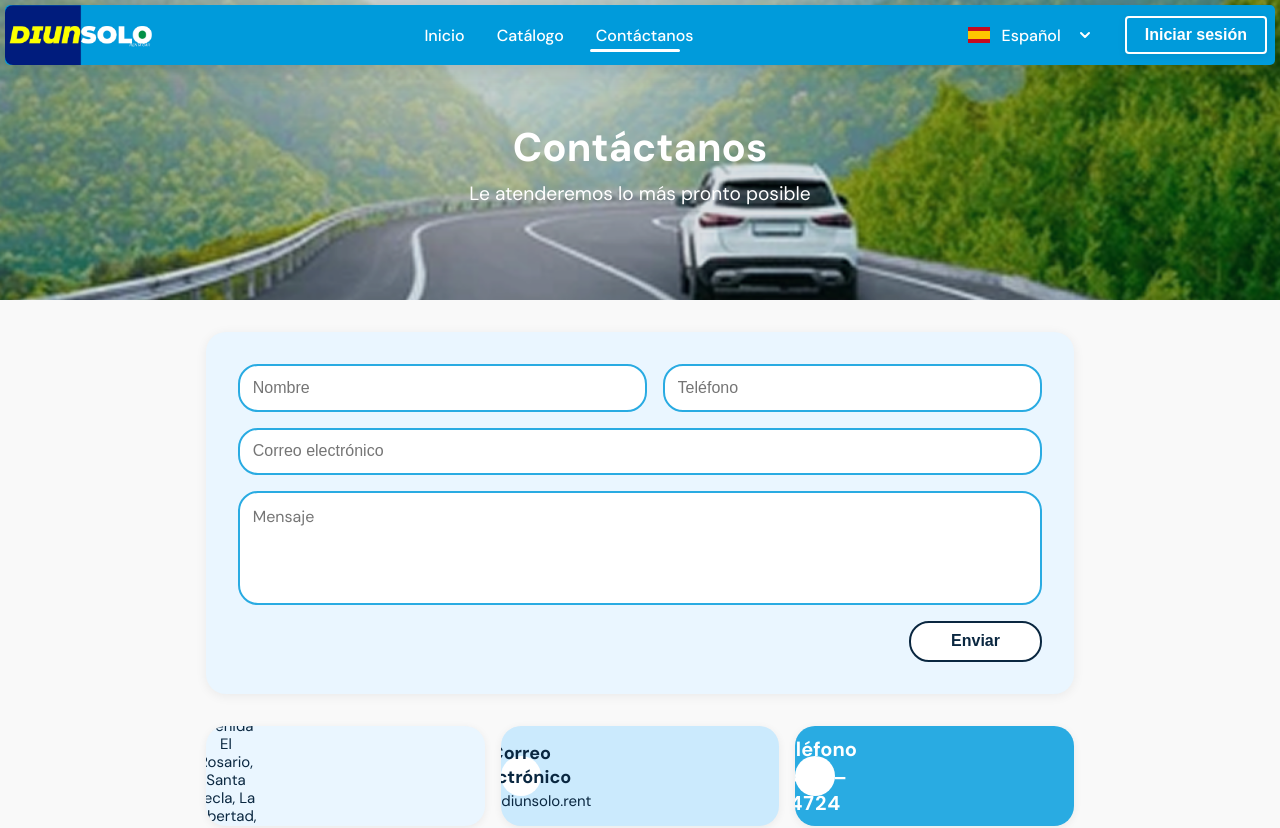
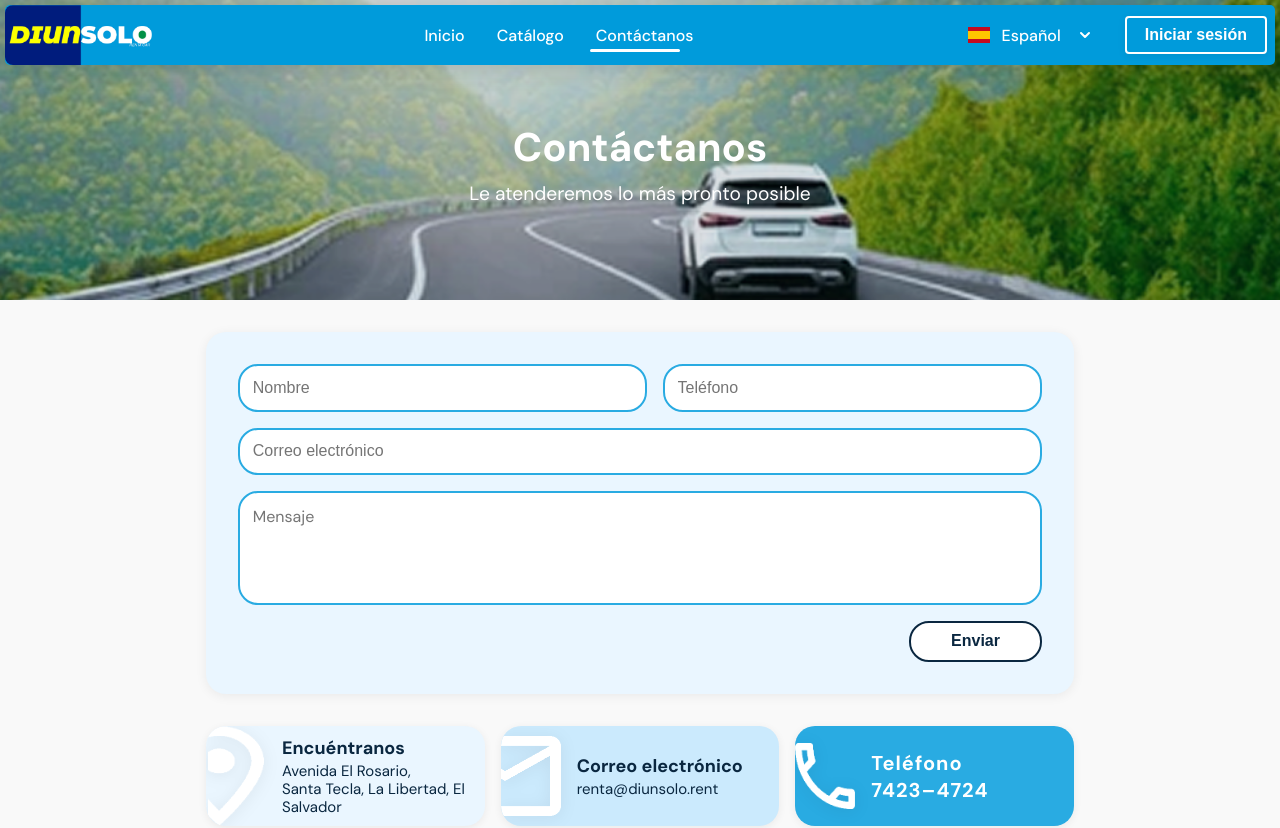
Before and after one commit to AmarisOsorio/DiunsoloRentaCar, a React (Vite) app in the folder frontend/: page /contacto in a window 1280 px wide. Shown: the top 828 px of the page. Built offline with nearby package versions, Linux system fonts and the light colour scheme.

Commit message:
arreglando validaciones

```diff
--- a/frontend/src/Pages/Contacto.jsx
+++ b/frontend/src/Pages/Contacto.jsx
@@ -95,103 +95,32 @@ const Contacto = () => {
         </form>
 
         {/* Info boxes */}
-        <div style={{
-          display: "flex",
-          gap: "1rem",
-          marginBottom: "2rem",
-          flexWrap: "wrap"
-        }}>
+        <div className="info-boxes">
           {/* Ubicación */}
-          <div style={{
-            flex: 1,
-            minWidth: 220,
-            background: "#eaf6ff",
-            borderRadius: 20,
-            padding: 0,
-            display: "flex",
-            alignItems: "center",
-            boxShadow: "0 2px 8px #0001",
-            overflow: "hidden",
-            position: "relative",
-            height: 100
-          }}>
-            <div style={{
-              display: "inline-block",
-              background: "#eaf6ff",
-              borderRadius: "50%",
-              width: 40,
-              height: 40,
-              display: "flex",
-              flexDirection: "column",
-              justifyContent: "center",
-              alignItems: "center",
-              padding: "1.2rem 1rem"
-            }}>
-              <div style={{ fontWeight: 700, color: "#0a2740", fontSize: 18, marginBottom: 2 }}>Encuéntranos</div>
-              <div style={{ color: "#0a2740", fontSize: 15, textAlign: "center", lineHeight: 1.2 }}>
+          <div className="info-card ubicacion">
+            <img src={LocationIcon} alt="Ubicación" className="info-card-img" />
+            <div className="info-card-content">
+              <div className="title">Encuéntranos</div>
+              <div className="subtitle">
                 Avenida El Rosario,<br />
                 Santa Tecla, La Libertad, El Salvador
               </div>
             </div>
           </div>
           {/* Correo */}
-          <div style={{
-            flex: 1,
-            minWidth: 220,
-            background: "#cbeafd",
-            borderRadius: 20,
-            padding: 0,
-            display: "flex",
-            alignItems: "center",
-            boxShadow: "0 2px 8px #0001",
-            overflow: "hidden",
-            position: "relative",
-            height: 100
-          }}>
-            <div style={{
-              display: "inline-block",
-              background: "#fff",
-              borderRadius: "50%",
-              width: 40,
-              height: 40,
-              display: "flex",
-              flexDirection: "column",
-              justifyContent: "center",
-              alignItems: "center",
-              padding: "1.2rem 1rem"
-            }}>
-              <div style={{ fontWeight: 700, color: "#0a2740", fontSize: 18, marginBottom: 2 }}>Correo electrónico</div>
-              <div style={{ color: "#0a2740", fontSize: 15, textAlign: "center" }}>renta@diunsolo.rent</div>
+          <div className="info-card correo">
+            <img src={EmailIcon} alt="Correo" className="info-card-img" />
+            <div className="info-card-content">
+              <div className="title">Correo electrónico</div>
+              <div className="subtitle">renta@diunsolo.rent</div>
             </div>
           </div>
           {/* Teléfono */}
-          <div style={{
-            flex: 1,
-            minWidth: 220,
-            background: "#29abe2",
-            borderRadius: 20,
-            padding: 0,
-            display: "flex",
-            alignItems: "center",
-            boxShadow: "0 2px 8px #0001",
-            overflow: "hidden",
-            position: "relative",
-            height: 100
-          }}>
-            <div style={{
-              display: "inline-block",
-              background: "#fff",
-              borderRadius: "50%",
-              width: 40,
-              height: 40,
-              display: "flex",
-              flexDirection: "column",
-              justifyContent: "center",
-              alignItems: "center",
-              padding: "1.2rem 1rem"
-            }}>
-              <div style={{ fontWeight: 700, color: "#fff", fontSize: 20, marginBottom: 2 }}>Teléfono</div>
-              <div style={{ color: "#fff", fontSize: 20, fontWeight: 700, letterSpacing: 1 }}>7423–4724</div>
+          <div className="info-card telefono">
+            <img src={PhoneIcon} alt="Teléfono" className="info-card-img" />
+            <div className="info-card-content">
+              <div className="title">Teléfono</div>
+              <div className="subtitle">7423–4724</div>
             </div>
           </div>
         </div>
--- a/frontend/src/Pages/styles/Contacto.css
+++ b/frontend/src/Pages/styles/Contacto.css
@@ -137,7 +137,7 @@
   margin-top: 10px;
 }
 
-/* Info boxes */
+/* Info boxes (ajustes para imágenes y contenido) */
 .info-boxes {
   display: flex;
   gap: 1rem;
@@ -157,42 +157,49 @@
   position: relative;
   height: 100px;
 }
-
 .info-card.ubicacion {
   background: #eaf6ff;
 }
-
 .info-card.correo {
   background: #cbeafd;
 }
-
 .info-card.telefono {
   background: #29abe2;
 }
-
+.info-card-img {
+  position: absolute;
+  left: 0;
+  top: 0;
+  height: 100%;
+  width: 60px;
+  z-index: 2;
+  object-fit: contain;
+  filter: drop-shadow(0 2px 8px #0001);
+  border-radius: 20px 0 0 20px;
+  background: transparent;
+}
 .info-card-content {
-  margin-left: 95px;
+  margin-left: 60px;
   flex: 1;
   display: flex;
   flex-direction: column;
   justify-content: center;
-  align-items: center;
+  align-items: flex-start;
   padding: 1.2rem 1rem;
+  height: 100%;
 }
-
 .info-card-content .title {
   font-weight: 700;
   font-size: 18px;
   margin-bottom: 2px;
+  color: #0a2740;
 }
-
 .info-card-content .subtitle {
   color: #0a2740;
   font-size: 15px;
-  text-align: center;
+  text-align: left;
   line-height: 1.2;
 }
-
 .info-card.telefono .info-card-content .title,
 .info-card.telefono .info-card-content .subtitle {
   color: #fff;
@@ -201,16 +208,43 @@
   letter-spacing: 1px;
 }
 
-.info-card-img {
-  position: absolute;
-  left: 0;
-  top: 0;
-  height: 100%;
-  width: auto;
-  z-index: 2;
-  object-fit: contain;
-  filter: drop-shadow(0 2px 8px #0001);
-  border-radius: 20px;
+@media (max-width: 700px) {
+  .info-boxes {
+    flex-direction: column;
+    gap: 1rem;
+  }
+  .info-card,
+  .info-card.ubicacion,
+  .info-card.correo,
+  .info-card.telefono {
+    width: 100%;
+    min-width: 0;
+    max-width: 100%;
+    height: 95px;
+    position: relative;
+    display: flex;
+    align-items: center;
+    margin: 0;
+  }
+  .info-card-content {
+    padding: 1.2rem 1rem;
+    margin-left: 60px;
+    display: flex;
+    flex-direction: column;
+    justify-content: center;
+    align-items: flex-start;
+    flex: 1;
+  }
+  .info-card-img {
+    height: 95px;
+    width: 60px;
+    left: 0;
+    top: 0;
+    transform: none;
+    border-radius: 20px 0 0 20px;
+    position: absolute;
+    object-fit: cover;
+  }
 }
 
 /* Mapa y horarios */
@@ -258,42 +292,3 @@
   color: #555;
   font-size: 14px;
 }
-
-@media (max-width: 700px) {
-  .info-boxes {
-    flex-direction: column;
-    gap: 1rem;
-  }
-  .info-card,
-  .info-card.ubicacion,
-  .info-card.correo,
-  .info-card.telefono {
-    width: 100%;
-    min-width: 0;
-    max-width: 100%;
-    height: 95px; /* Igual que el alto de la imagen */
-    position: relative;
-    display: flex;
-    align-items: center;
-    margin: 0;
-  }
-  .info-card-content {
-    padding: 1.2rem 1rem;
-    margin-left: 95px;
-    display: flex;
-    flex-direction: column;
-    justify-content: center;
-    align-items: center;
-    flex: 1;
-  }
-  .info-card-img {
-    height: 95px;
-    width: 95px;
-    left: 0;
-    top: 0;
-    transform: none;
-    border-radius: 20px 0 0 20px;
-    position: absolute;
-    object-fit: cover;
-  }
-}
--- a/frontend/src/components/modals/RegisterModal.jsx
+++ b/frontend/src/components/modals/RegisterModal.jsx
@@ -9,8 +9,10 @@ import { useAuth } from '../../context/AuthContext.jsx';
 
 const RegisterModal = ({ open, onClose, onSwitchToLogin }) => {
   const {
+    register,
+    handleSubmit,
+    onSubmit,
     handleChange,
-    handleSubmit,
     handlePhoneChange,
     handleInputChange,
     show,
@@ -36,7 +38,10 @@ const RegisterModal = ({ open, onClose, onSwitchToLogin }) => {
     setRegistrationSuccessData,
     getValues,
     licenciaPreview,
-    pasaportePreview
+    pasaportePreview,
+    validateEdad,
+    validateConfirmPassword,
+    errors // <-- agregar errors del form
   } = useRegisterModal();
   const { resendVerificationCode, login } = useAuth();
 
@@ -106,30 +111,38 @@ const RegisterModal = ({ open, onClose, onSwitchToLogin }) => {
           ¿Ya tienes cuenta?{' '}
           <a href="#" className="register-modal-link" onClick={e => { e.preventDefault(); onSwitchToLogin && onSwitchToLogin(); }}>Iniciar sesión</a>
         </div>
-        <form className="register-modal-form" onSubmit={handleSubmit}>
+        <form className="register-modal-form" onSubmit={handleSubmit(onSubmit)}>
           <div className="form-group-full-width" style={{ position: 'relative' }}>
             <label htmlFor="nombre" className="register-modal-label">Nombre</label>
-            <input ref={nombreRef} id="nombre" name="nombre" type="text"
-              onChange={e => {
-                // Solo permite letras y espacios
-                const value = e.target.value.replace(/[^a-zA-ZáéíóúÁÉÍÓÚüÜñÑ\s]/g, '');
-                handleInputChange({
-                  target: {
-                    name: 'nombre',
-                    value
-                  }
-                });
-              }}
-              required
-              className={registerError && registerError.toLowerCase().includes('nombre') ? 'input-error' : ''}
+            <input
+              {...register('nombre', {
+                required: 'El nombre es obligatorio'
+              })}
+              ref={nombreRef}
+              id="nombre"
+              name="nombre"
+              type="text"
+              pattern="[a-zA-ZáéíóúÁÉÍÓÚüÜñÑ\s]+"
+              className={(errors.nombre || (registerError && registerError.toLowerCase().includes('nombre'))) ? 'input-error' : ''}
               onFocus={() => setFocusedField('nombre')}
               onBlur={() => setFocusedField(null)}
+              onChange={e => {
+                const value = e.target.value.replace(/[^a-zA-ZáéíóúÁÉÍÓÚüÜñÑ\s]/g, '');
+                if (e.target.value !== value) {
+                  e.target.value = value;
+                }
+                nombreRef.current.value = value;
+                if (typeof window !== 'undefined' && window.dispatchEvent) {
+                  const event = new Event('input', { bubbles: true });
+                  nombreRef.current.dispatchEvent(event);
+                }
+              }}
             />
-            {registerError && registerError.toLowerCase().includes('nombre') && (
+            {(errors.nombre || (registerError && registerError.toLowerCase().includes('nombre'))) && (
               <span className="fb-error-icon">!</span>
             )}
-            <TooltipPortal targetRef={nombreRef} visible={registerError && registerError.toLowerCase().includes('nombre') && focusedField === 'nombre'}>
-              {registerError}
+            <TooltipPortal targetRef={nombreRef} visible={(errors.nombre || (registerError && registerError.toLowerCase().includes('nombre'))) && focusedField === 'nombre'}>
+              {errors.nombre?.message || registerError}
             </TooltipPortal>
           </div>
 
@@ -137,91 +150,111 @@ const RegisterModal = ({ open, onClose, onSwitchToLogin }) => {
             <label htmlFor="password" className="register-modal-label">Contraseña</label>
             <div style={{ position: 'relative' }}>
               <input
+                {...register('password', { required: 'La contraseña es obligatoria' })}
                 ref={passwordRef}
                 id="password"
                 name="password"
                 type={showPassword ? 'text' : 'password'}
-                onChange={handleInputChange}
-                required
-                className={registerError && registerError.toLowerCase().includes('contraseña') ? 'input-error' : ''}
+                className={
+                  (errors.password || (registerError && registerError.toLowerCase().includes('contraseña')))
+                    ? 'input-error input-error-has-icon'
+                    : ''
+                }
                 onFocus={() => setFocusedField('password')}
                 onBlur={() => setFocusedField(null)}
               />
               <span
                 onClick={() => setShowPassword(v => !v)}
-                className="input-eye-icon"
+                className={`input-eye-icon${(errors.password || (registerError && registerError.toLowerCase().includes('contraseña'))) ? ' input-eye-icon-error' : ''}`}
                 title={showPassword ? 'Ocultar contraseña' : 'Mostrar contraseña'}
               >
                 {showPassword ? <FaEyeSlash /> : <FaEye />}
               </span>
-              {registerError && registerError.toLowerCase().includes('contraseña') && (
+              {(errors.password || (registerError && registerError.toLowerCase().includes('contraseña'))) && (
                 <span className="fb-error-icon">!</span>
               )}
             </div>
-            <TooltipPortal targetRef={passwordRef} visible={registerError && registerError.toLowerCase().includes('contraseña') && focusedField === 'password'}>
-              {registerError}
+            <TooltipPortal targetRef={passwordRef} visible={(errors.password || (registerError && registerError.toLowerCase().includes('contraseña'))) && focusedField === 'password'}>
+              {errors.password?.message || registerError}
             </TooltipPortal>
           </div>
           <div className="form-group-half-width" style={{ position: 'relative' }}>
             <label htmlFor="confirmPassword" className="register-modal-label">Confirmar contraseña</label>
             <div style={{ position: 'relative' }}>
               <input
+                {...register('confirmPassword', {
+                  required: 'Confirma tu contraseña',
+                  validate: validateConfirmPassword
+                })}
                 ref={confirmPasswordRef}
                 id="confirmPassword"
                 name="confirmPassword"
                 type={showConfirmPassword ? 'text' : 'password'}
-                onChange={handleInputChange}
-                required
-                className={registerError === 'Las contraseñas no coinciden.' ? 'input-error' : ''}
+                className={
+                  (errors.confirmPassword || registerError === 'Las contraseñas no coinciden.')
+                    ? 'input-error input-error-has-icon'
+                    : ''
+                }
                 onFocus={() => setFocusedField('confirmPassword')}
                 onBlur={() => setFocusedField(null)}
               />
               <span
                 onClick={() => setShowConfirmPassword(v => !v)}
-                className="input-eye-icon"
+                className={`input-eye-icon${(errors.confirmPassword || registerError === 'Las contraseñas no coinciden.') ? ' input-eye-icon-error' : ''}`}
                 title={showConfirmPassword ? 'Ocultar contraseña' : 'Mostrar contraseña'}
               >
                 {showConfirmPassword ? <FaEyeSlash /> : <FaEye />}
               </span>
-              {registerError === 'Las contraseñas no coinciden.' && (
+              {(errors.confirmPassword || registerError === 'Las contraseñas no coinciden.') && (
                 <span className="fb-error-icon">!</span>
               )}
             </div>
-            <TooltipPortal targetRef={confirmPasswordRef} visible={registerError === 'Las contraseñas no coinciden.' && focusedField === 'confirmPassword'}>
-              Las contraseñas no coinciden.
+            <TooltipPortal targetRef={confirmPasswordRef} visible={(errors.confirmPassword || registerError === 'Las contraseñas no coinciden.') && focusedField === 'confirmPassword'}>
+              {errors.confirmPassword?.message || 'Las contraseñas no coinciden.'}
             </TooltipPortal>
           </div>
 
           <div className="form-group-half-width" style={{ position: 'relative' }}>
             <label htmlFor="telefono" className="register-modal-label">Teléfono</label>
             <div style={{ position: 'relative' }}>
-              <input ref={telefonoRef} id="telefono" name="telefono" type="tel" onChange={e => { handlePhoneChange(e); if (focusedField === 'telefono') setFocusedField(null); }} required
-                className={registerError && registerError.toLowerCase().includes('teléfono') ? 'input-error' : ''}
+              <input
+                {...register('telefono', { required: 'El teléfono es obligatorio' })}
+                ref={telefonoRef}
+                id="telefono"
+                name="telefono"
+                type="tel"
+                onChange={e => { /* ...tu lógica de formato... */ handlePhoneChange(e); }}
+                className={(errors.telefono || (registerError && registerError.toLowerCase().includes('teléfono'))) ? 'input-error' : ''}
                 onFocus={() => setFocusedField('telefono')}
                 onBlur={() => setFocusedField(null)}
               />
-              {registerError && registerError.toLowerCase().includes('teléfono') && (
+              {(errors.telefono || (registerError && registerError.toLowerCase().includes('teléfono'))) && (
                 <span className="fb-error-icon">!</span>
               )}
             </div>
-            <TooltipPortal targetRef={telefonoRef} visible={registerError && registerError.toLowerCase().includes('teléfono') && focusedField === 'telefono'}>
-              {registerError}
+            <TooltipPortal targetRef={telefonoRef} visible={(errors.telefono || (registerError && registerError.toLowerCase().includes('teléfono'))) && focusedField === 'telefono'}>
+              {errors.telefono?.message || registerError}
             </TooltipPortal>
           </div>
           <div className="form-group-half-width" style={{ position: 'relative' }}>
             <label htmlFor="email" className="register-modal-label">Correo electrónico</label>
             <div style={{ position: 'relative' }}>
-              <input ref={emailRef} id="email" name="email" type="email" onChange={handleInputChange} required
-                className={registerError && registerError.toLowerCase().includes('correo') ? 'input-error' : ''}
+              <input
+                {...register('email', { required: 'El correo es obligatorio' })}
+                ref={emailRef}
+                id="email"
+                name="email"
+                type="email"
+                className={(errors.email || (registerError && registerError.toLowerCase().includes('correo'))) ? 'input-error' : ''}
                 onFocus={() => setFocusedField('email')}
                 onBlur={() => setFocusedField(null)}
               />
-              {registerError && registerError.toLowerCase().includes('correo') && (
+              {(errors.email || (registerError && registerError.toLowerCase().includes('correo'))) && (
                 <span className="fb-error-icon">!</span>
               )}
             </div>
-            <TooltipPortal targetRef={emailRef} visible={registerError && registerError.toLowerCase().includes('correo') && focusedField === 'email'}>
-              {registerError}
+            <TooltipPortal targetRef={emailRef} visible={(errors.email || (registerError && registerError.toLowerCase().includes('correo'))) && focusedField === 'email'}>
+              {errors.email?.message || registerError}
             </TooltipPortal>
           </div>
 
@@ -244,20 +277,22 @@ const RegisterModal = ({ open, onClose, onSwitchToLogin }) => {
           <div className="form-group-full-width">
             <label htmlFor="nacimiento" className="register-modal-label">Fecha de nacimiento</label>
             <input
+              {...register('nacimiento', {
+                required: 'La fecha de nacimiento es obligatoria',
+                validate: validateEdad
+              })}
               id="nacimiento"
               name="nacimiento"
               type="date"
-              onChange={handleChange}
-              required
-              className={registerError && registerError.toLowerCase().includes('mayor de edad') ? 'input-error' : ''}
+              className={(errors.nacimiento || (registerError && registerError.toLowerCase().includes('mayor de edad'))) ? 'input-error' : ''}
               onFocus={() => setFocusedField('nacimiento')}
               onBlur={() => setFocusedField(null)}
             />
             <TooltipPortal
               targetRef={{ current: document.getElementById('nacimiento') }}
-              visible={registerError && registerError.toLowerCase().includes('mayor de edad') && focusedField === 'nacimiento'}
+              visible={(errors.nacimiento || (registerError && registerError.toLowerCase().includes('mayor de edad'))) && focusedField === 'nacimiento'}
             >
-              {registerError}
+              {errors.nacimiento?.message || registerError}
             </TooltipPortal>
           </div>
 
--- a/frontend/src/components/styles/modals/RegisterModal.css
+++ b/frontend/src/components/styles/modals/RegisterModal.css
@@ -414,7 +414,7 @@
   border: 2px solid #fff;
   z-index: 2;
   position: absolute;
-  right: 4px;
+  right: 8px;
   top: 50%;
   transform: translateY(-50%);
 }
@@ -506,7 +506,7 @@
   border: 2px solid #fff;
   z-index: 2;
   position: absolute;
-  right: 4px;
+  right: 8px;
   top: 50%;
   transform: translateY(-50%);
 }
@@ -540,6 +540,10 @@
   cursor: pointer;
   color: #1C318C;
   font-size: 1.2em;
+  z-index: 1;
+}
+.input-eye-icon.input-eye-icon-error {
+  right: 36px; /* Mueve el ojo a la izquierda cuando hay error */
 }
 
 .register-modal-error {
--- a/frontend/src/hooks/useRegisterModal.jsx
+++ b/frontend/src/hooks/useRegisterModal.jsx
@@ -282,6 +282,7 @@ const useRegisterModal = () => {
     telefonoRef,
     emailRef,
     handleSubmit,
+    onSubmit,
     handleVerify,
     handlePhoneChange,
     handleInputChange,
@@ -292,7 +293,8 @@ const useRegisterModal = () => {
     licenciaPreview,
     pasaportePreview,
     validateEdad,
-    validateConfirmPassword
+    validateConfirmPassword,
+    errors // <-- exponer errors
   };
 };
 
```
